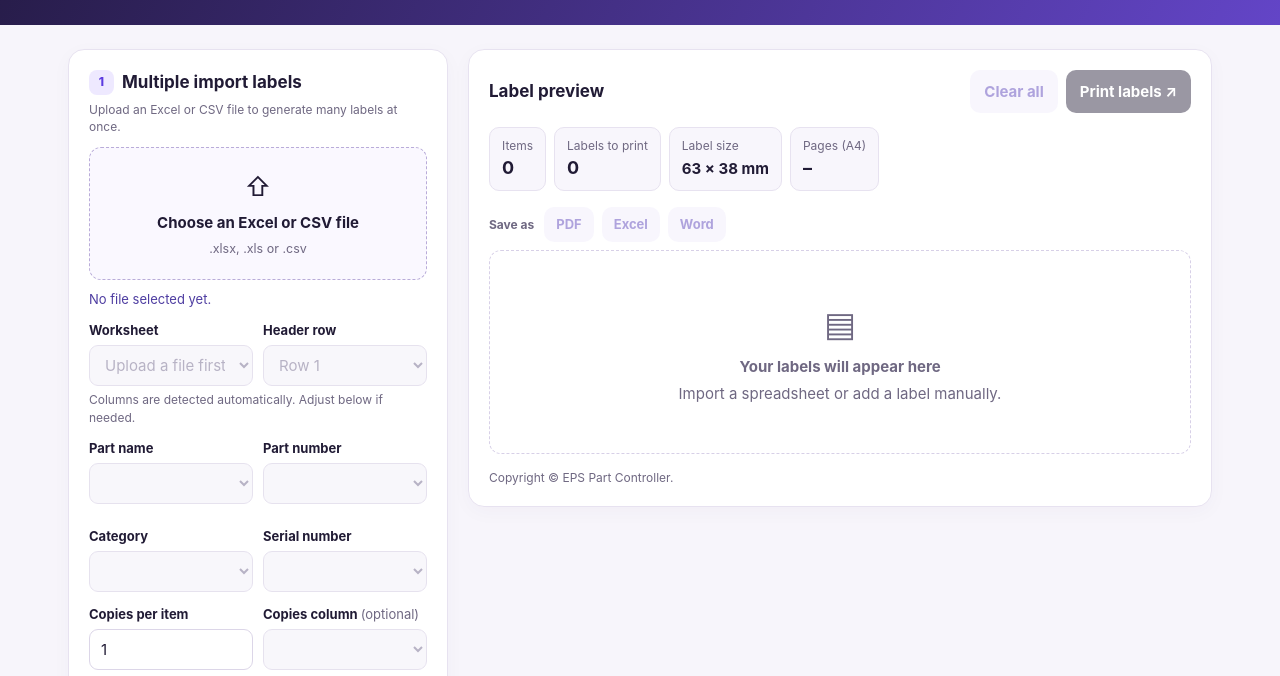
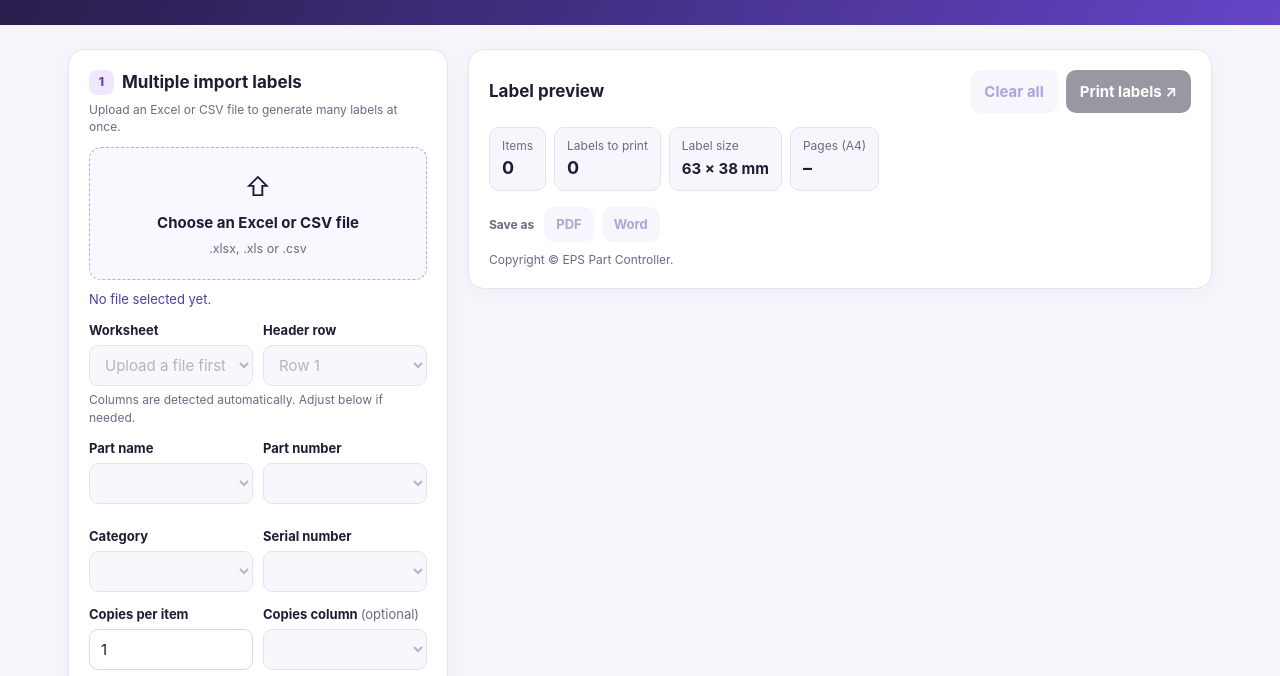
Before and after one commit to zick-stack/PartControl-Label, a plain HTML site: page index.html in a window 1280 px wide. Shown: the part 124-800 px from the top of the page. Drawn offline with nearby package versions, Linux system fonts and the light colour scheme; a script that the page names is missing.

Commit message:
excel save deleted index.html

```diff
--- a/index.html
+++ b/index.html
@@ -175,7 +175,6 @@
       <div class="exportbar no-print">
         <span class="lbl">Save as</span>
         <button id="savePdf"  class="secondary" disabled>PDF</button>
-        <button id="saveXlsx" class="secondary" disabled>Excel</button>
         <button id="saveDocx" class="secondary" disabled>Word</button>
       </div>
       <div id="exportStatus" class="status exportnote no-print"></div>
```
